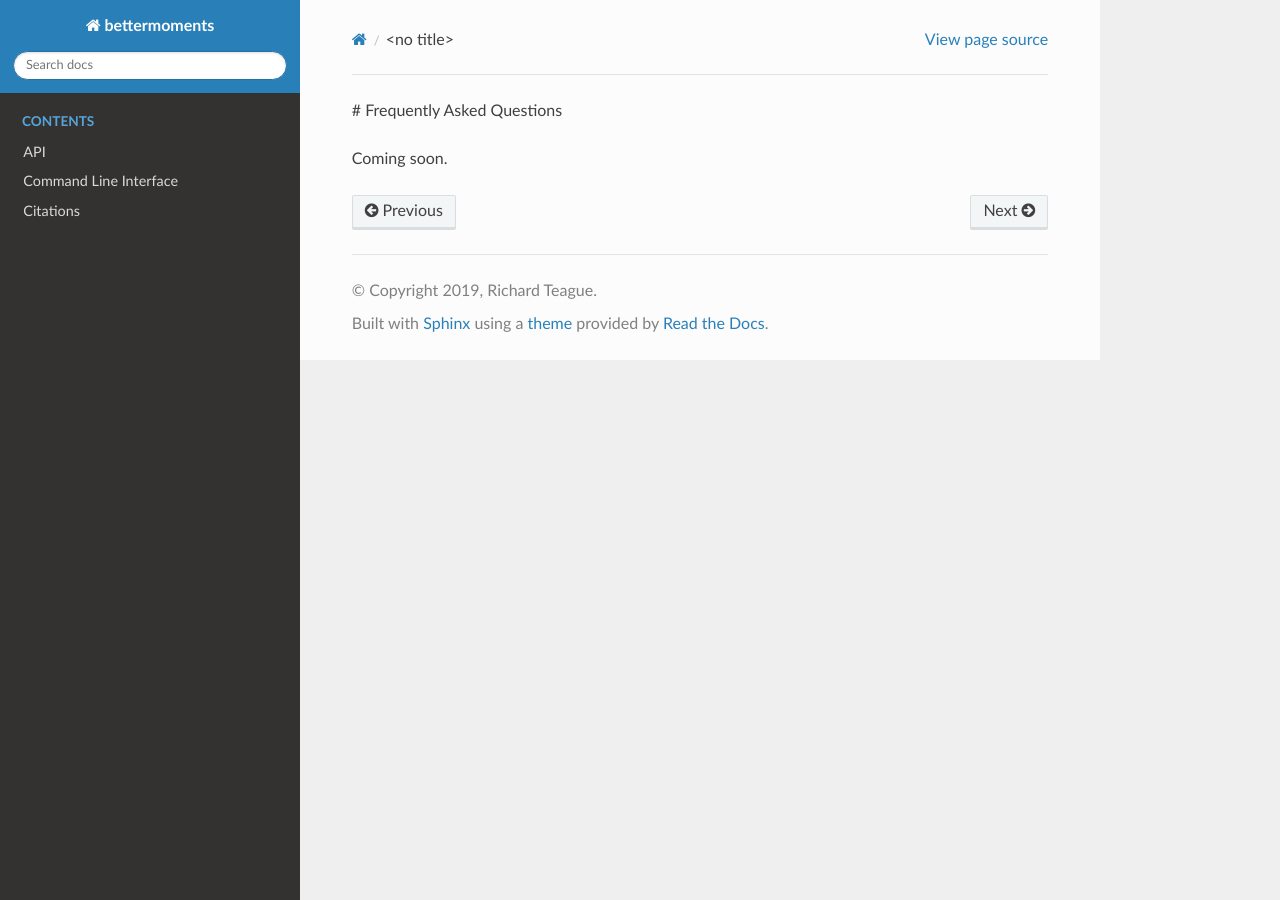
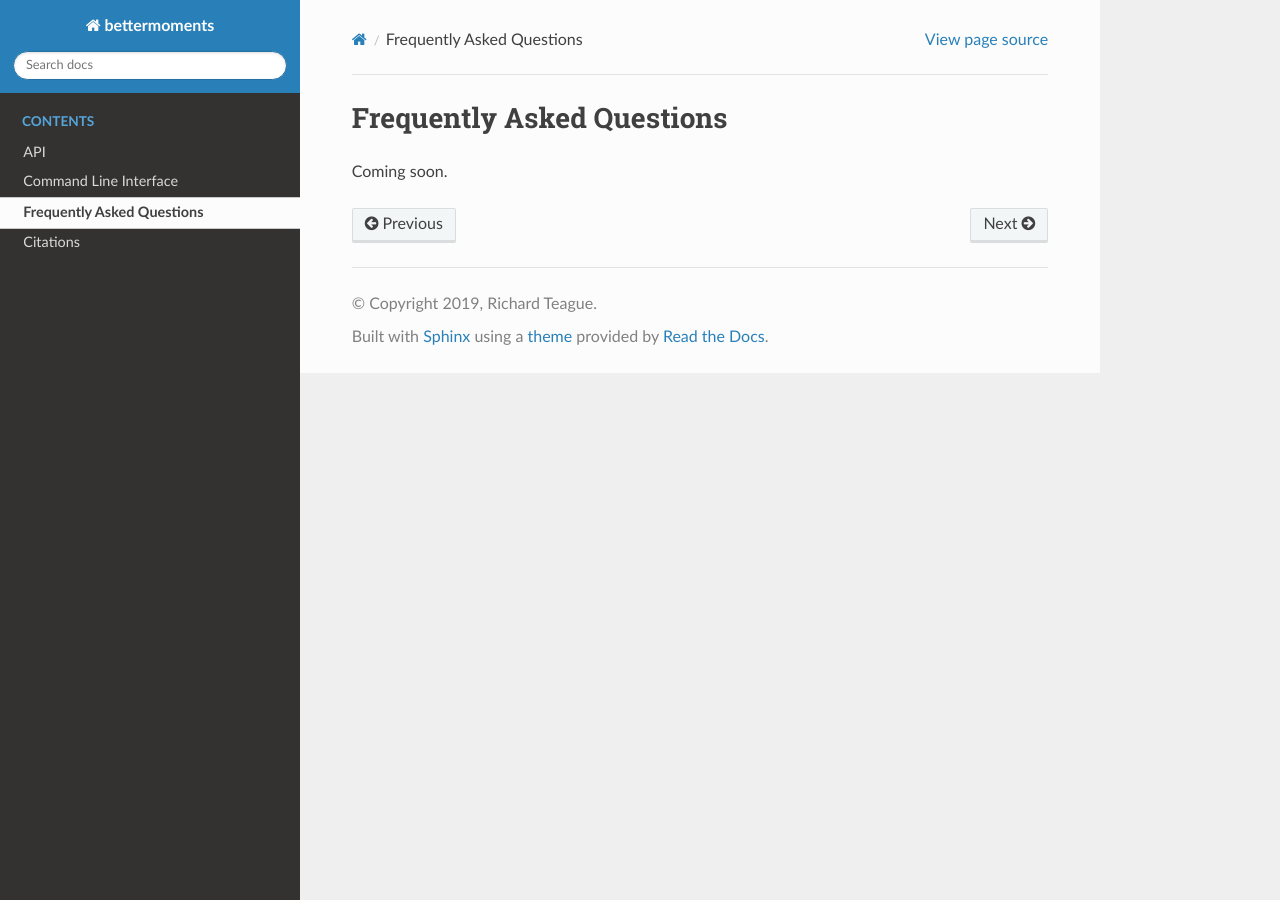
Before and after one commit to richteague/bettermoments, a Sphinx documentation site: the page built from docs/user/faq.rst, in a window 1280 px wide. Built offline with Sphinx 7.4.7 and the Read the Docs theme 2.0.0, drawn with Linux system fonts in a browser that asks for light colours; formulas are drawn with MathJax 3; some of the changed lines change nothing that is shown.

Commit message:
Update faq.rst

```diff
--- a/docs/user/faq.rst
+++ b/docs/user/faq.rst
@@ -1,5 +1,6 @@
-.. citations
+.. faq
 
-# Frequently Asked Questions
+Frequently Asked Questions
+==========================
 
 Coming soon.
```
